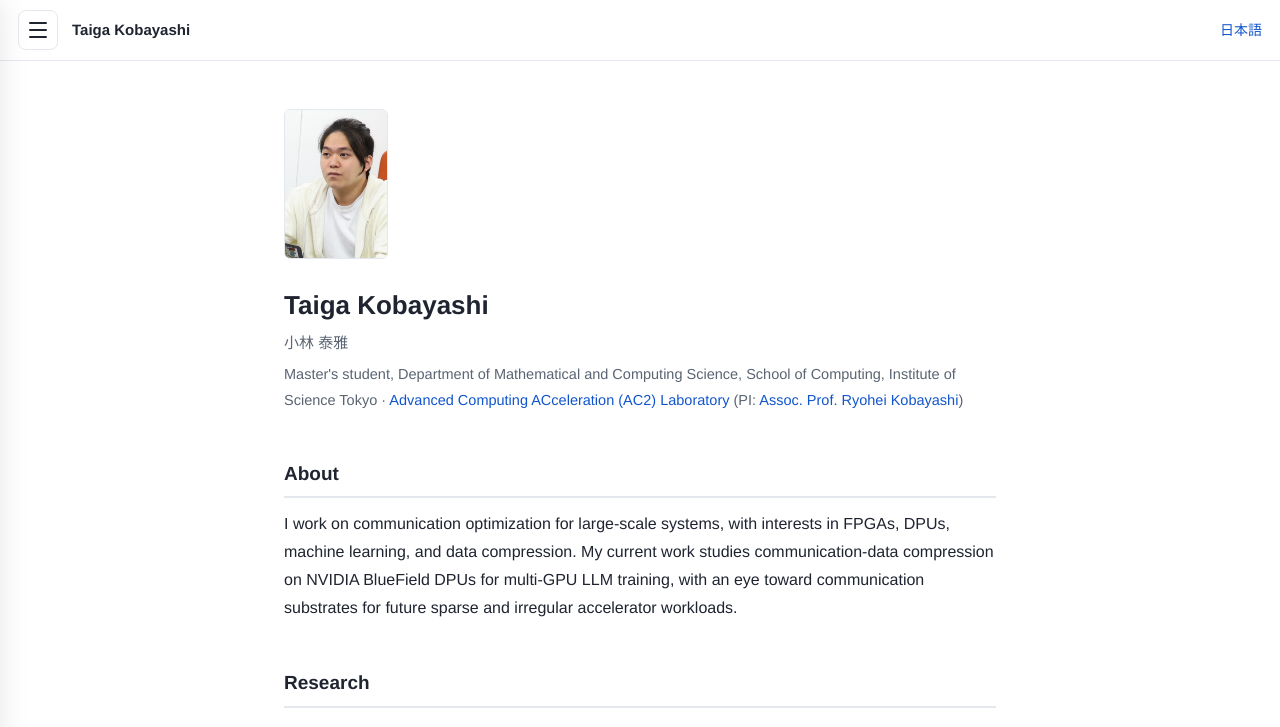
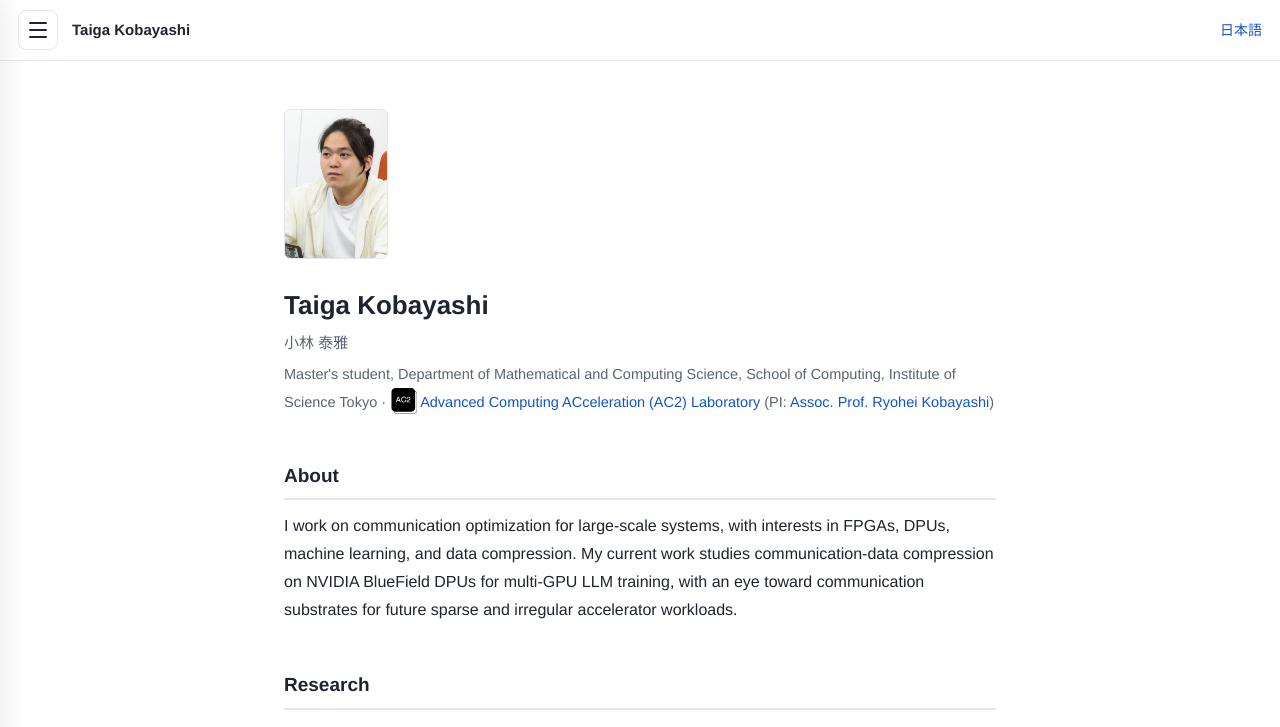
Before and after one commit to taiga5884/taiga5884.github.io, a plain HTML site: page en/index.html in a window 1280 px wide. Shown: the top 727 px of the page. Drawn offline with Linux system fonts and the light colour scheme.

Commit message:
Add files via upload

```diff
--- a/en/index.html
+++ b/en/index.html
@@ -68,6 +68,7 @@ h2{scroll-margin-top:76px}
   border:1px solid var(--line);background:#fff;color:var(--accent);font-size:18px;cursor:pointer;
   box-shadow:0 2px 10px rgba(0,0,0,.10);opacity:0;pointer-events:none;transition:opacity .25s}
 .totop.show{opacity:1;pointer-events:auto}
+.lablogo{height:26px;vertical-align:-7px;margin:0 3px 0 1px}
 </style>
 </head>
 <body>
@@ -101,7 +102,7 @@ h2{scroll-margin-top:76px}
     <div class="en-name">小林 泰雅</div>
     <div class="affil">
       Master's student, Department of Mathematical and Computing Science, School of Computing, Institute of Science Tokyo
-      · <a href="https://www.ac2.scrc.iir.isct.ac.jp/" target="_blank" rel="noopener">Advanced Computing ACceleration (AC2) Laboratory</a> (PI: <a href="https://sites.google.com/site/ryokbya/home-japanese" target="_blank" rel="noopener">Assoc. Prof. Ryohei Kobayashi</a>)
+      · <a href="https://www.ac2.scrc.iir.isct.ac.jp/" target="_blank" rel="noopener"><img class="lablogo" src="../assets/ac2_logo.png" alt="AC2 Laboratory"></a><a href="https://www.ac2.scrc.iir.isct.ac.jp/" target="_blank" rel="noopener">Advanced Computing ACceleration (AC2) Laboratory</a> (PI: <a href="https://sites.google.com/site/ryokbya/home-japanese" target="_blank" rel="noopener">Assoc. Prof. Ryohei Kobayashi</a>)
     </div>
   </div>
 </header>
```
Also changed, not shown: index.html (+2 -1 lines), assets/ac2_logo.png (added).
